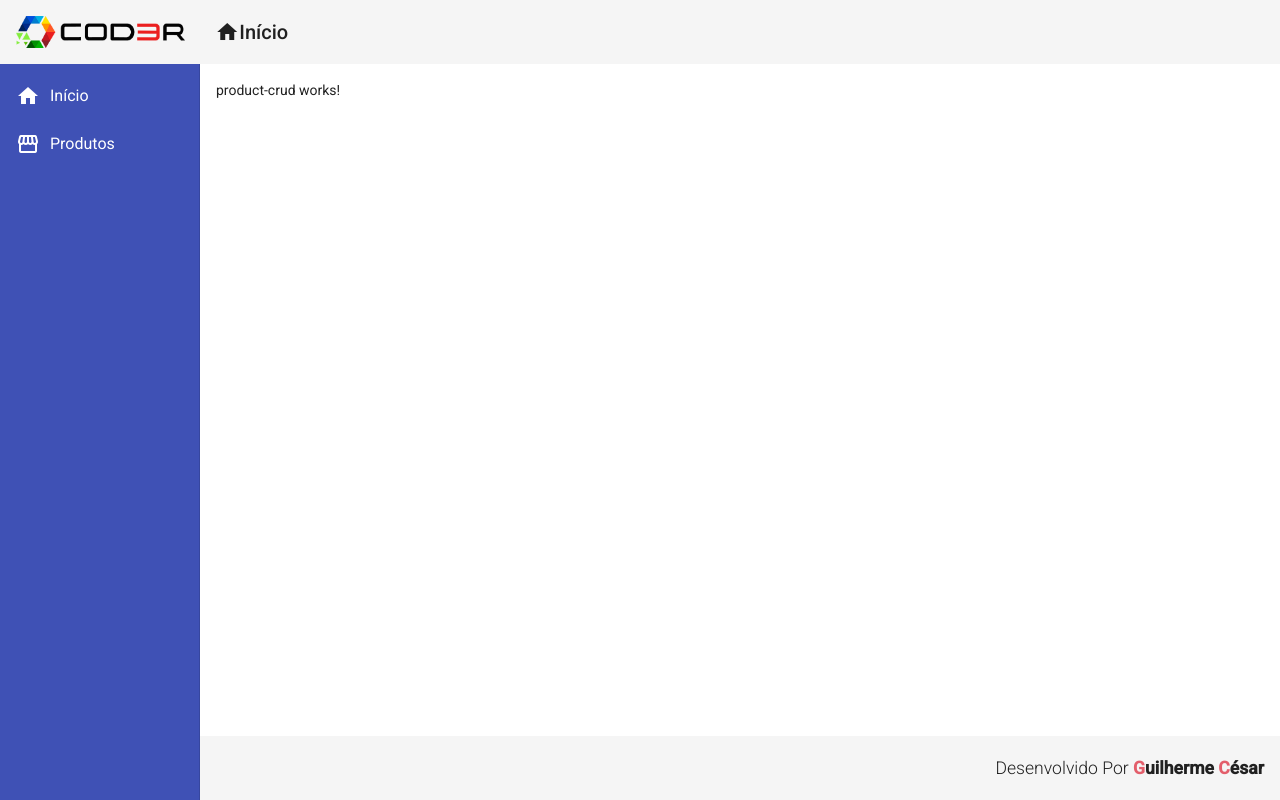
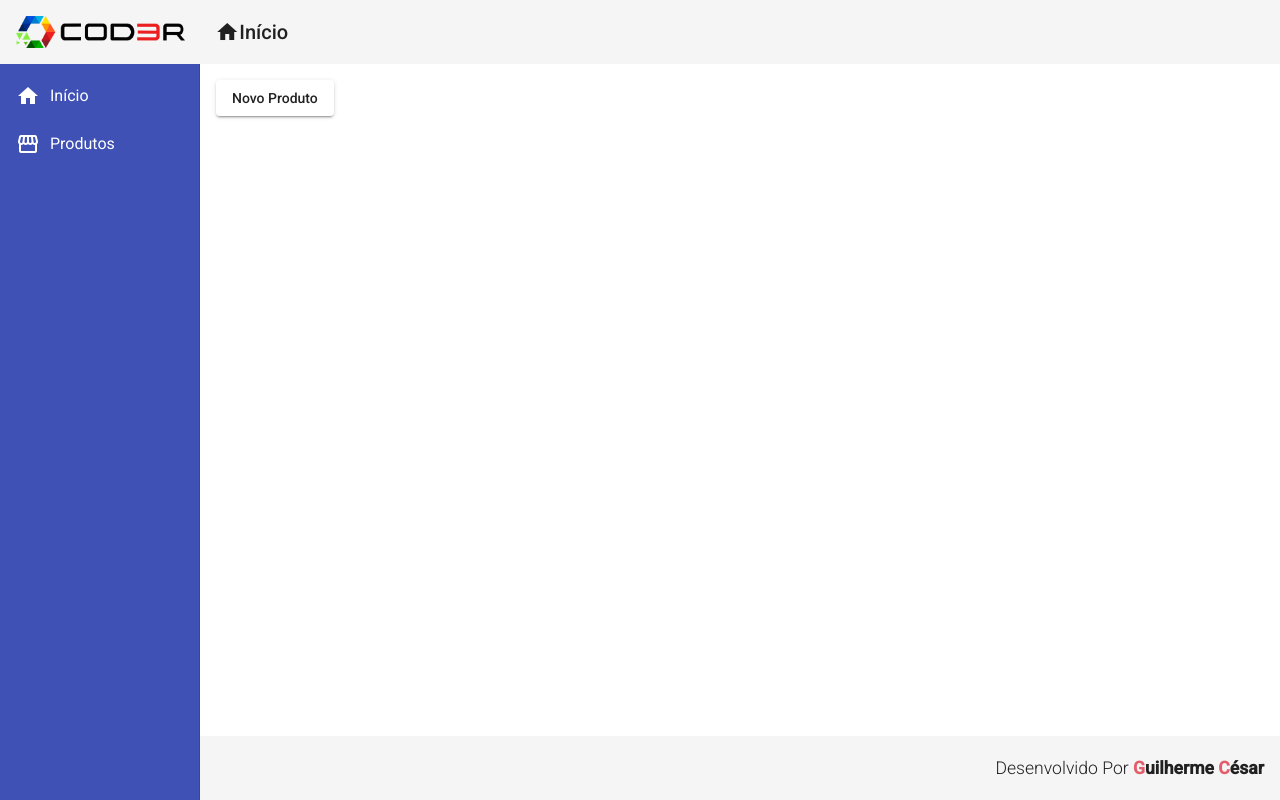
Before and after one commit to GuilhermeCesar029/crud-angular, an Angular app in the folder frontend/: page /products in a window 1280 px wide. Built offline with nearby package versions, Linux system fonts and the light colour scheme.

Commit message:
Componente para criar produto e botao para acessar o componente de criar produto

```diff
--- a/frontend/src/app/app-routing.module.ts
+++ b/frontend/src/app/app-routing.module.ts
@@ -1,3 +1,4 @@
+import { ProductCreateComponent } from './components/product/product-create/product-create.component';
 import { NgModule } from '@angular/core';
 import { Routes, RouterModule } from '@angular/router';
 
@@ -12,6 +13,10 @@
   {
     path: "products",
     component: ProductCrudComponent
+  },
+  {
+    path: "products/create",
+    component: ProductCreateComponent
   }
 ];
 
--- /dev/null
+++ b/frontend/src/app/components/product/product-create/product-create.component.html
@@ -0,0 +1 @@
+<p>product-create works!</p>
--- /dev/null
+++ b/frontend/src/app/components/product/product-create/product-create.component.ts
@@ -0,0 +1,15 @@
+import { Component, OnInit } from '@angular/core';
+
+@Component({
+  selector: 'app-product-create',
+  templateUrl: './product-create.component.html',
+  styleUrls: ['./product-create.component.css']
+})
+export class ProductCreateComponent implements OnInit {
+
+  constructor() { }
+
+  ngOnInit(): void {
+  }
+
+}
--- a/frontend/src/app/views/product-crud/product-crud.component.html
+++ b/frontend/src/app/views/product-crud/product-crud.component.html
@@ -1 +1,3 @@
-<p>product-crud works!</p>
+<button mat-raised-button (click)="navigateToProductCreate()">
+    Novo Produto
+</button>
--- a/frontend/src/app/views/product-crud/product-crud.component.ts
+++ b/frontend/src/app/views/product-crud/product-crud.component.ts
@@ -1,4 +1,5 @@
 import { Component, OnInit } from '@angular/core';
+import { Router } from '@angular/router';
 
 @Component({
   selector: 'app-product-crud',
@@ -7,9 +8,13 @@
 })
 export class ProductCrudComponent implements OnInit {
 
-  constructor() { }
+  constructor(private router: Router) { }
 
   ngOnInit(): void {
   }
 
+  navigateToProductCreate(): void {
+    this.router.navigate(['/products/create']);
+  }
+
 }
```
Also changed, not shown: frontend/src/app/app.module.ts (+6 -2 lines), frontend/src/app/components/product/product-create/product-create.component.css (added).
